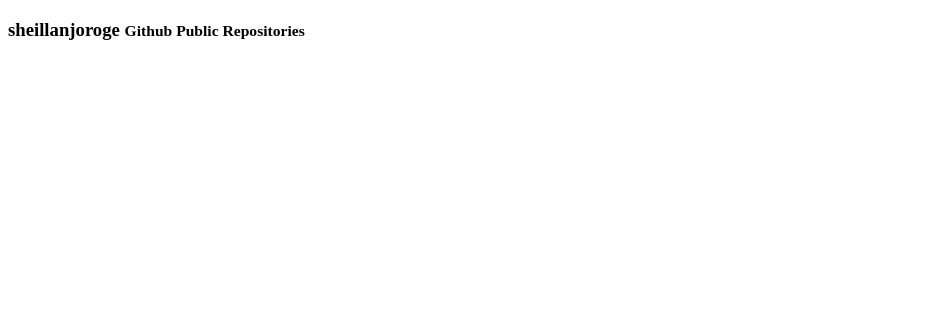
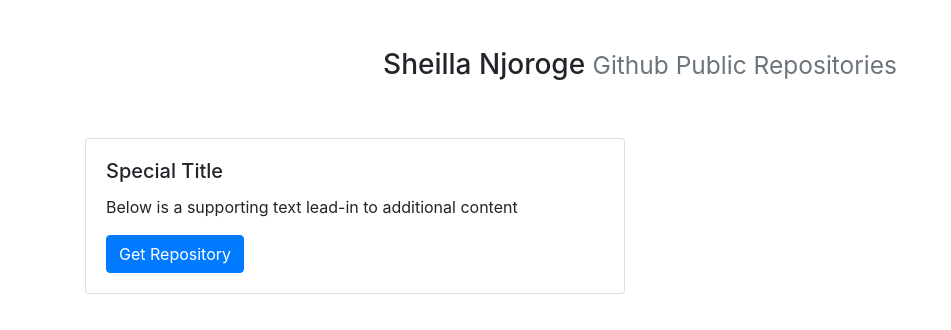
Before and after one commit to sheillanjoroge/Git-Search, an Angular app: page / in a window 1280 px wide. Shown: the top 330 px of the page, without its empty margins (0-951 px from the left). Built offline with nearby package versions, Linux system fonts and the light colour scheme.

Commit message:
add card-body

```diff
--- a/src/app/app.component.html
+++ b/src/app/app.component.html
@@ -1,8 +1,22 @@
 <div class="container">
   <div class="text-center p-5">
     <h3>
-      sheillanjoroge
+      Sheilla Njoroge
       <small class="text-muted">Github Public Repositories</small>
     </h3>
   </div>
+
+  <div class="row">
+    <div class="col-sm-6">
+      <div class="card">
+        <div class="card-body">
+          <h5 class="card-title">
+            Special Title
+          </h5>
+          <p class="card-text">Below is a supporting text lead-in to additional content</p>
+          <a href="#" class="btn btn-primary">Get Repository</a>
+        </div>
+      </div>
+    </div>
+  </div>
 </div>
--- a/src/styles.css
+++ b/src/styles.css
@@ -1 +1,2 @@
 /* You can add global styles to this file, and also import other style files */
+@import "~bootstrap/dist/css/bootstrap.css";
```
